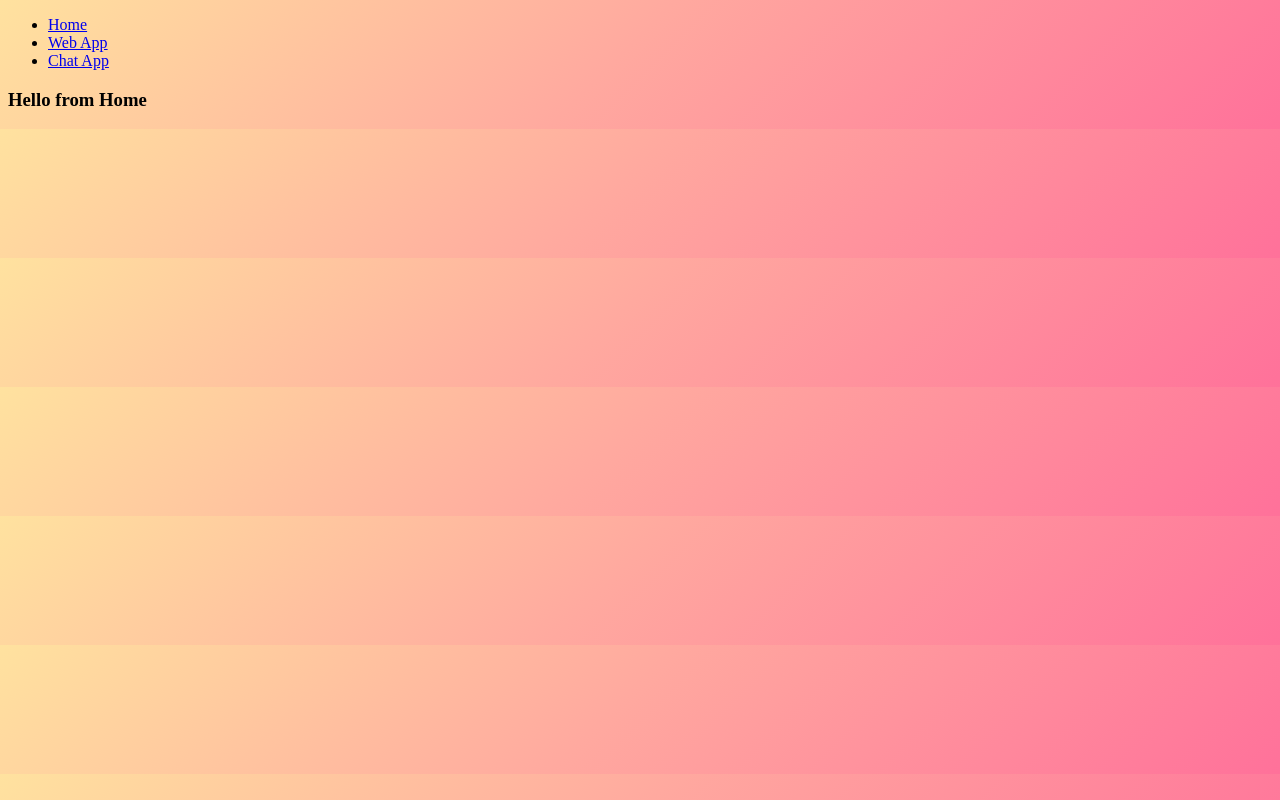
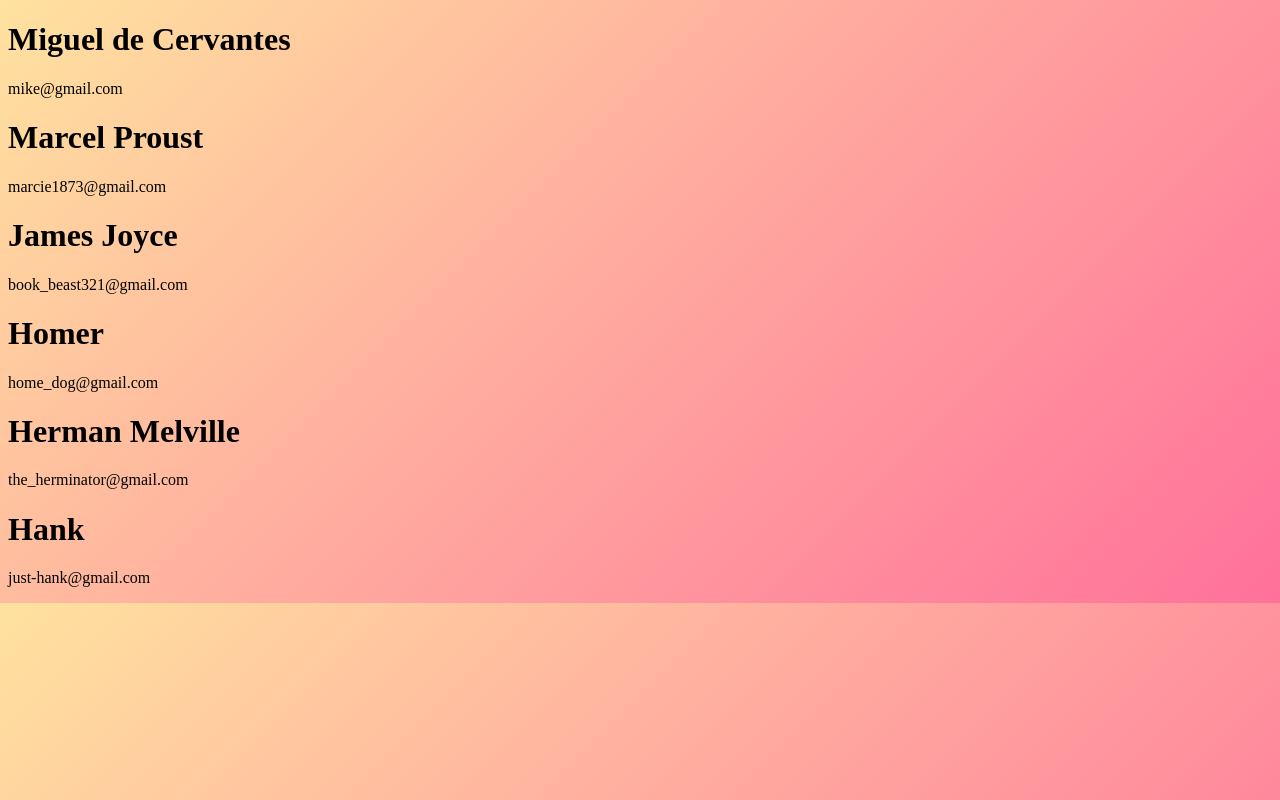
Before and after one commit to Tsurmi/react, a React (Create React App) app: page / in a window 1280 px wide. Built offline with nearby package versions, Linux system fonts and the light colour scheme.

Commit message:
Added AcmeApp

```diff
--- /dev/null
+++ b/src/Acme/ACMEDATA.js
@@ -0,0 +1,18 @@
+export default {
+  information: [
+  {title: "Acme Company"},
+  {street: "2312 Walkers Ridge Way"},
+  {city: "Arlington Heights"},
+  {state: "IL"},
+  {zip: "60005"},
+  {phoneNumber: "630-299-2817"},
+],
+  customers: [
+    { name: "Miguel de Cervantes", email: "mike@gmail.com", img: "https://s3.amazonaws.com/pq-imgs/images/bios/Miguel-de-Cervante-10873.jpg" },
+    { name: "Marcel Proust", email: "marcie1873@gmail.com", img: "https://upload.wikimedia.org/wikipedia/commons/a/a5/Marcel_Proust_1900-2.jpg" },
+    { name: "James Joyce", email: "book_beast321@gmail.com", img: "https://encrypted-tbn0.gstatic.com/images?q=tbn:ANd9GcSAC_-eS2GUwabz4xwrxX1_WMVOKCNmZW0-xNjSMFVUVFrWB7L2" },
+    { name: "Homer", email: "home_dog@gmail.com", img: "https://upload.wikimedia.org/wikipedia/commons/thumb/1/1c/Homer_British_Museum.jpg/220px-Homer_British_Museum.jpg" },
+    { name: "Herman Melville", email: "the_herminator@gmail.com", img: "https://upload.wikimedia.org/wikipedia/commons/thumb/f/f1/Herman_Melville.jpg/220px-Herman_Melville.jpg" },
+    { name: "Hank", email: "just-hank@gmail.com", img: "http://img.wennermedia.com/featured-promo-782/rs-187-hank-williams.jpg" },
+  ]
+}
--- /dev/null
+++ b/src/Acme/AcmeApp.js
@@ -0,0 +1,37 @@
+import React from 'react';
+import DATA from './ACMEDATA';
+
+const AcmeInfo= () => {
+  const acmeStats = DATA.information.map(function(item){
+      return (
+        <div>
+          <h3> {item.title }</h3>
+        </div>
+
+      )
+  })
+  return (
+    <div>
+      { acmeStats}
+    </div>
+  )
+}
+
+const AcmeApp = () => {
+  const acmeItems = DATA.customers.map(function(item){
+    return (
+      <div>
+        <h1> { item.name }</h1>
+        <p> { item.email }</p>
+      </div>
+
+    )
+  })
+  return (
+    <div>
+      { acmeItems }
+    </div>
+  )
+}
+
+export default AcmeApp;
--- a/src/components/NavigationBar.js
+++ b/src/components/NavigationBar.js
@@ -8,6 +8,7 @@
           <li> <Link to="/"> Home </Link> </li>
           <li> <Link to="/web-app"> Web App </Link> </li>
           <li> <Link to="/fake-chat"> Chat App </Link> </li>
+          <li> <Link to="/acme-app"> Acme App </Link> </li>
         </ul>
       </div>
     )
--- a/src/index.js
+++ b/src/index.js
@@ -4,13 +4,12 @@ import { BrowserRouter as Router,
         Route, Link } from 'react-router-dom'
 import './styles.css';
 
-// Our router should navigate to:
-  // - Home
-  // - ChatApp
-  //
 import NavigationBar from './components/NavigationBar';
 import App from './WebApp/App';
 import ChatApp from './Chatter/ChatApp';
+import AcmeApp from './Acme/AcmeApp';
+import DATA from './Acme/ACMEDATA';
+
 
 
 const Home = () => {
@@ -21,7 +20,9 @@ const Home = () => {
     )
 }
 
-ReactDOM.render((
+ReactDOM.render(
+  <AcmeApp />,
+    document.getElementById('root'));
   <Router>
     <div>
       <NavigationBar />
@@ -29,7 +30,7 @@ ReactDOM.render((
       <Route exact path="/" component={Home} />
       <Route path="/web-app" component={App} />
       <Route path="/fake-chat" component={ChatApp} />
+      <Route path="acme-app" component={AcmeApp} />
 
     </div>
   </Router>
-), document.getElementById('root'));
```
